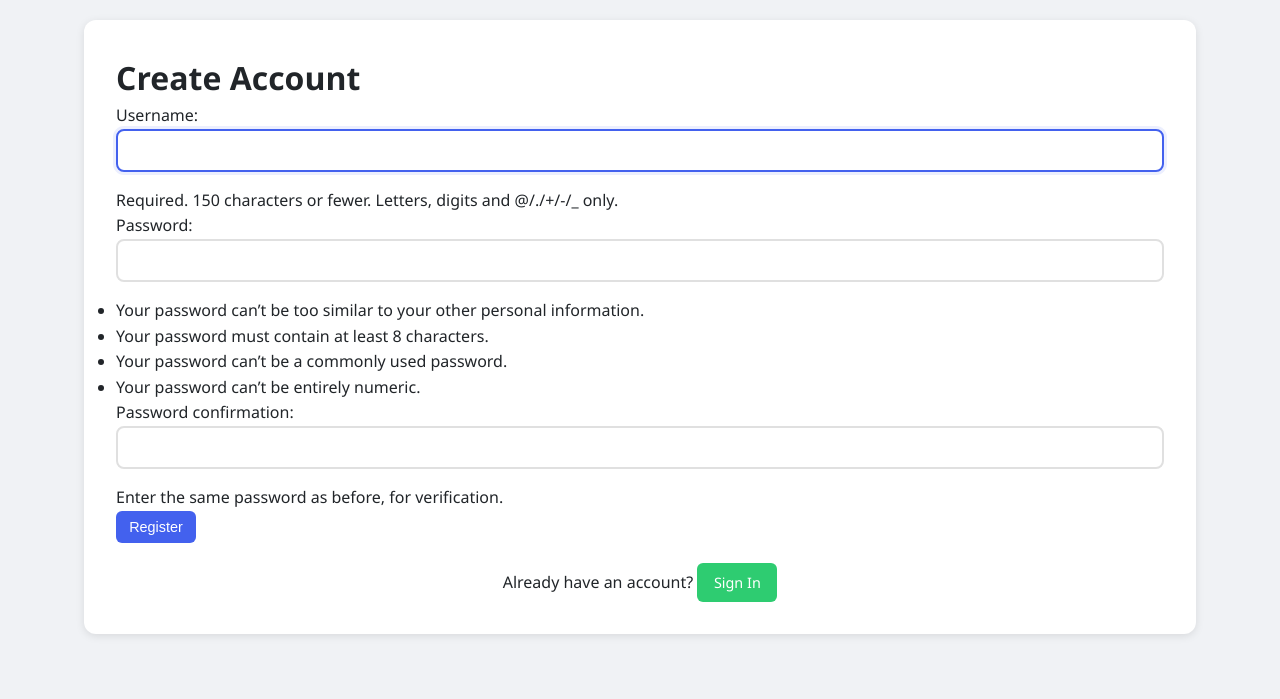
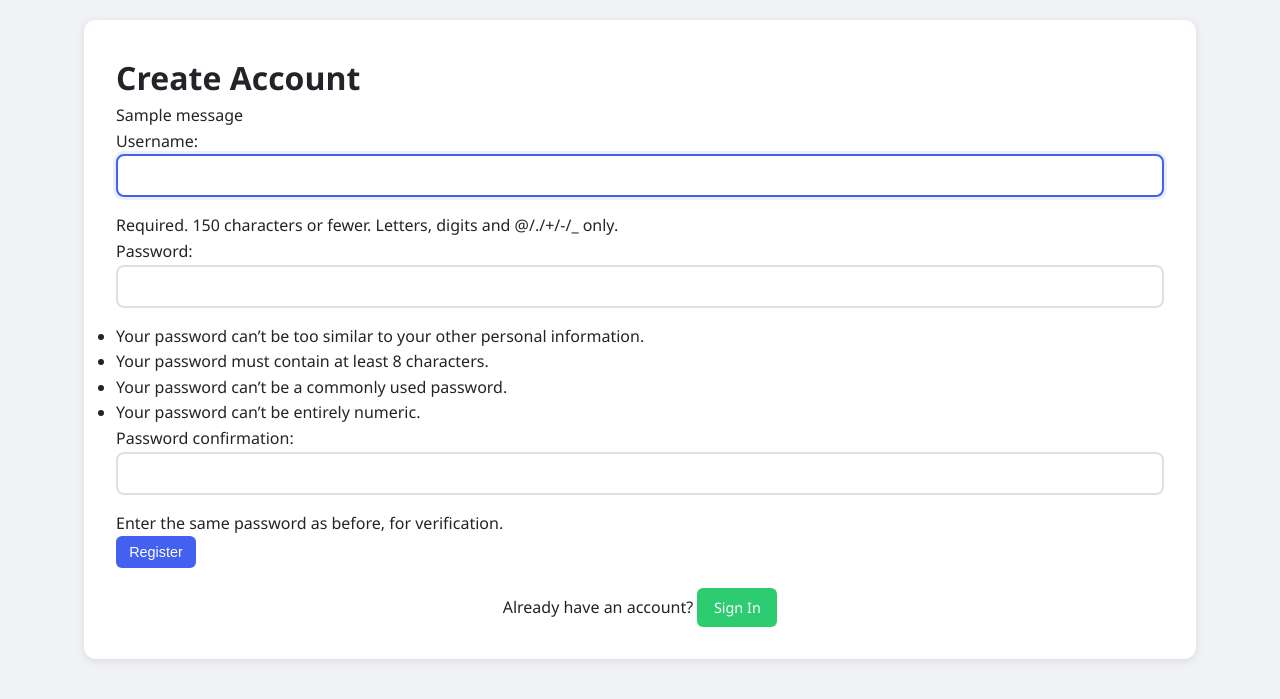
Before and after one commit to Ruman03/Django-Todo-Project, a Django app: page /todo/register/ in a window 1280 px wide. Shown: the top 699 px of the page. Run offline with Django 5.2, Linux system fonts and the light colour scheme; one stand-in notice (Sample message) is shown.

Commit message:
Final Push

```diff
--- a/todo/templates/todo/register.html
+++ b/todo/templates/todo/register.html
@@ -2,6 +2,8 @@
 <html>
 <head>
     <title>Register - Todo App</title>
+    <meta charset="UTF-8">
+    <meta name="viewport" content="width=device-width, initial-scale=1.0">
     {% load static %}
     <link rel="stylesheet" href="{% static 'todo/style.css' %}">
 </head>
@@ -9,6 +11,13 @@
     <div class="container">
         <div class="task-form">
             <h1>Create Account</h1>
+            {% if messages %}
+                {% for message in messages %}
+                    <div class="alert alert-{{ message.tags }}">
+                        {{ message }}
+                    </div>
+                {% endfor %}
+            {% endif %}
             <form method="POST">
                 {% csrf_token %}
                 {{ form.as_p }}
```
Also changed, not shown: requirements.txt (added, +7 -0 lines), todo/templates/todo/login.html (+9 -0 lines), README.md (added), db.sqlite3.
